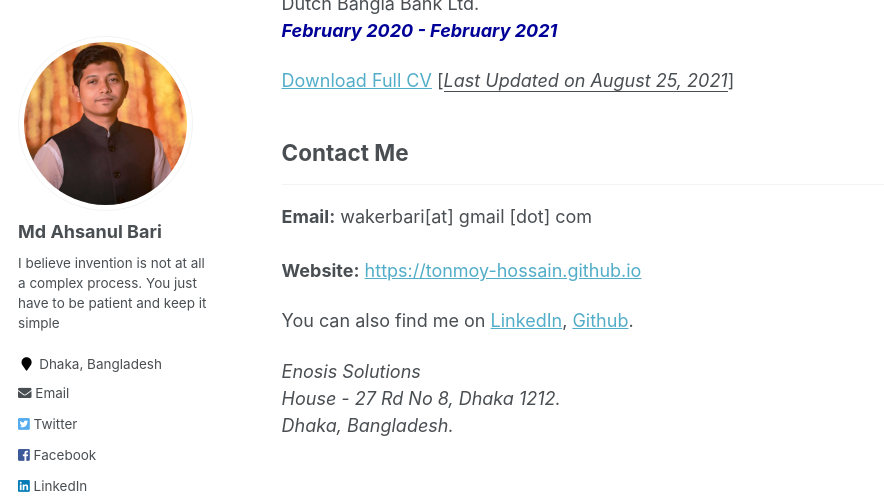
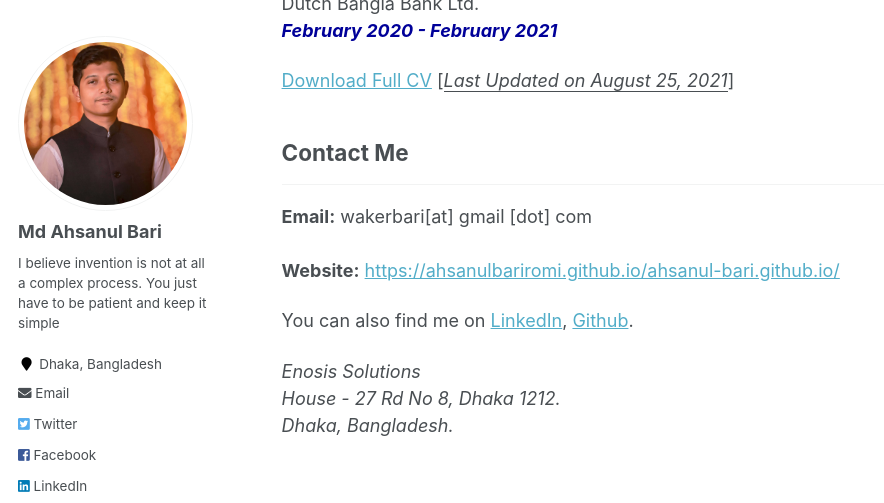
Before and after one commit to GProDevik/AhsanulBariRomih, a Jekyll site: the page built from _pages/cv.md, in a window 1280 px wide and 900 px high, scrolled down 668 px, cut to the strip 0-503 px from the top of the window. Shown: the whole strip, without its empty margins (0-884 px from the left). Built offline with Jekyll 4.4.1, drawn with Linux system fonts in a browser that asks for light colours; some of the changed lines change nothing that is shown.

Commit message:
Website link in CV

```diff
--- a/_pages/cv.md
+++ b/_pages/cv.md
@@ -33,9 +33,9 @@ Dutch Bangla Bank Ltd.<br />
 
 **Email:** wakerbari[at] gmail [dot] com <br />
  <br />
-**Website:** [https://tonmoy-hossain.github.io](https://tonmoy-hossain.github.io/) <br />
+**Website:** [https://ahsanulbariromi.github.io/ahsanul-bari.github.io/](https://ahsanulbariromi.github.io/ahsanul-bari.github.io/) <br />
 
-You can also find me on [LinkedIn](), [Github](https://github.com/AhsanulBariRomi).
+You can also find me on [LinkedIn](https://www.linkedin.com/in/ahsanulbariromi/), [Github](https://github.com/AhsanulBariRomi).
 
 <address>
 Enosis Solutions <br />
```
